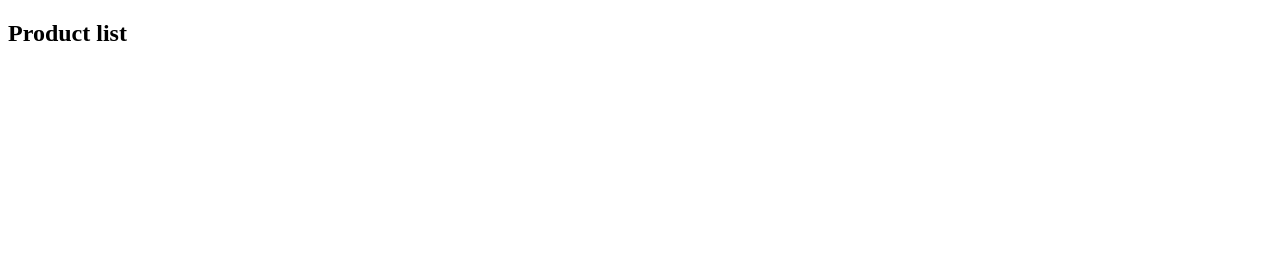
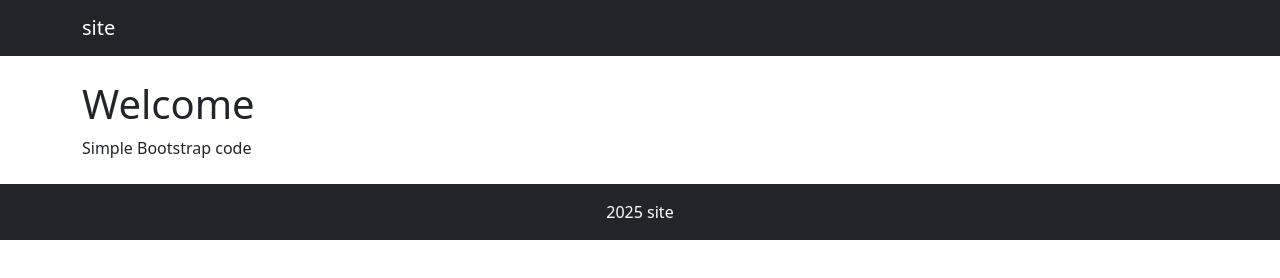
Before and after one commit to swatik41/advanced_Js, a plain HTML site: page index.html in a window 1280 px wide. Drawn offline with nearby package versions, Linux system fonts and the light colour scheme; no server answers.

Commit message:
Add files via upload

```diff
--- a/index.html
+++ b/index.html
@@ -4,11 +4,22 @@
     <meta charset="UTF-8">
     <meta name="viewport" content="width=device-width, initial-scale=1.0">
     <title>Document</title>
+    <link href="https://cdn.jsdelivr.net/npm/bootstrap@5.3.0/dist/css/bootstrap.min.css" rel="stylesheet">
 </head>
 <body>
+    <nav class="navbar navbar-dark bg-dark">
+    <div class="container">
+        <a href="#" class="navbar-brand">site</a>
+</div>
+</nav>
+<div class="container mt-4">
+    <h1>Welcome</h1>
+    <p>Simple Bootstrap code</p>
+</div>
+<footer class="bg-dark text-white text-center p-3 mt-4">
+    2025 site
+</footer>
+    <script src="https://cdn.jsdelivr.net/npm/bootstrap@5.3.0/dist/js/bootstrap.bundle.min.js"></script>
 
-     <h2>Product list</h2>
-     <div id="product-list"></div>
-     <script src="script.js"></script>
 </body>
 </html>
```
